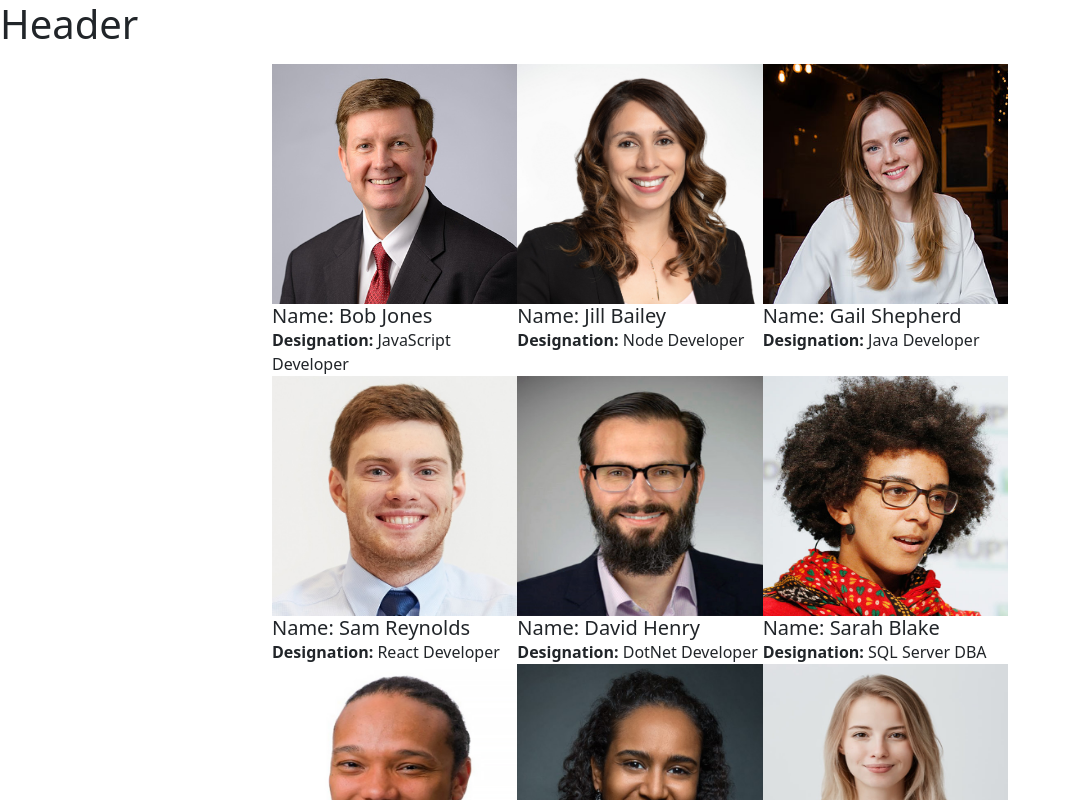
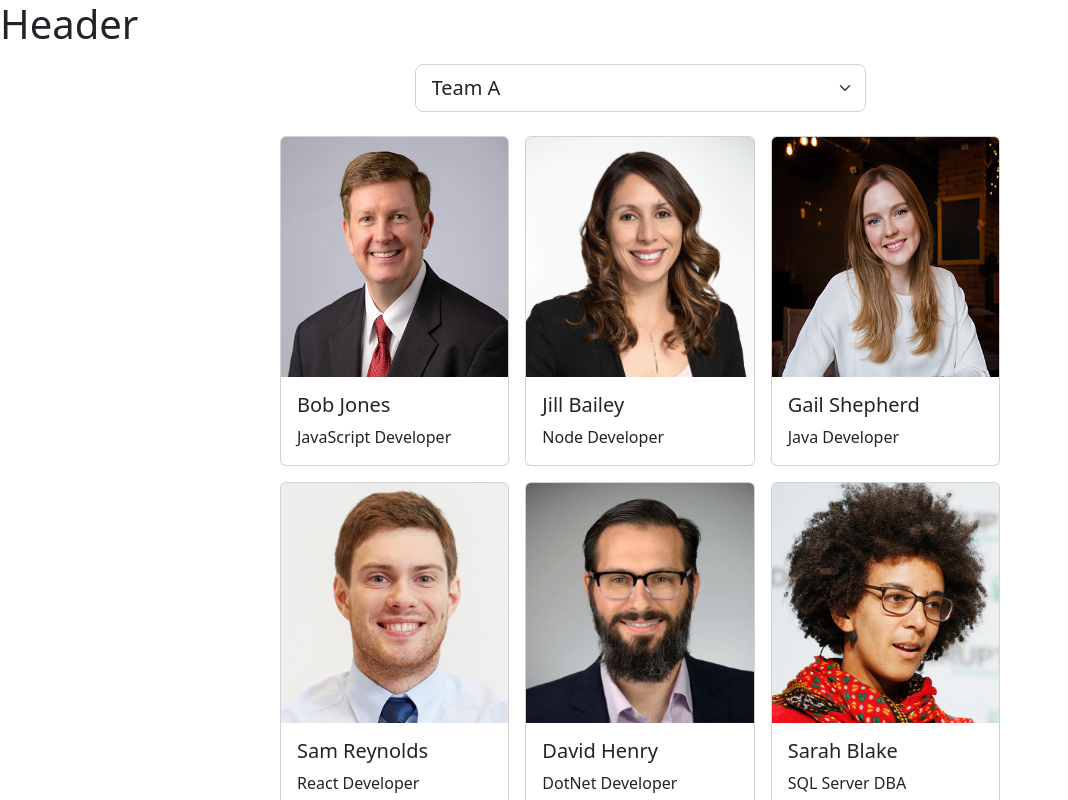
Before and after one commit to gustvoassuncao/TeamMembersAllocation, a React (Vite) app: page / in a window 1280 px wide. Shown: the top 800 px of the page, without its empty margins (0-1068 px from the left). Built offline with nearby package versions, Linux system fonts and the light colour scheme.

Commit message:
cards ok e iniciando dropdown list

```diff
--- a/src/Employees.jsx
+++ b/src/Employees.jsx
@@ -13,6 +13,9 @@
 import Devin from "./images/Devin.jpg"
 
 const Employees = () => {
+
+  const [selectedTeam, setTeam] = useState("TeamB");
+
 
   const [employees, setEmployees] = useState([{
     id: 1,
@@ -114,16 +117,26 @@
 
   return (
     <main className="container">
-      <div className="row justify-content-center mt-3">
+      <div className="row justify-content-center mt-3 mb-3">
+        <div className="col-5">
+          <select className="form-select form-select-lg">
+            <option value="TeamA">Team A</option>
+            <option value="TeamB">Team B</option>
+            <option value="TeamC">Team C</option>
+            <option value="TeamD">Team D</option>
+          </select>
+        </div>
+      </div>
+      <div className="row justify-content-center mt-3 mb-3">
         <div className="col-8">
           <div className="card-collection">
       {
         employees.map((employee) => (
-          <div key={employee.id} className="Card">
+          <div key={employee.id} className="card m-2" style={{cursor:"pointer"}} >
             <img src={employee.img} className="card-img-top" />
-            <div className="card-body">
-              <h5 className="card-title"> Name: {employee.fullName}</h5>
-              <p className="card-text"><b>Designation:</b> {employee.designation} </p>
+            <div className="card-body" >
+              <h5 className="card-title">{employee.fullName}</h5>
+              <p className="card-text"> {employee.designation} </p>
             </div>
           </div>
         ))
```
